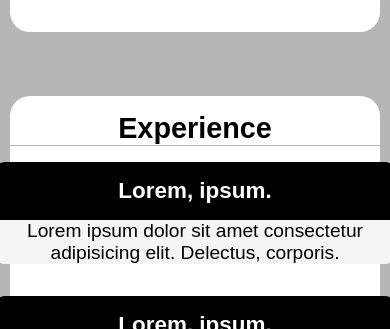
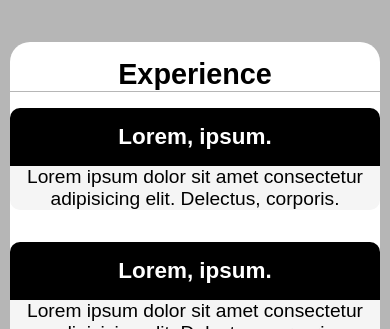
Before and after one commit to rambabu-patidar/rambabu-patidar.github.io, a plain HTML site: page index.html in a window 390 px wide. Shown: the part 771-1100 px from the top of the page. Drawn offline with Linux system fonts and the light colour scheme.

Commit message:
fix: overflow in mobile and remove header in small screens

```diff
--- a/index.html
+++ b/index.html
@@ -192,6 +192,18 @@
       background-color: white;
       border: .001px solid grey;
     }
+
+    @media screen and (max-width:475px) {
+
+      .social-sec li,
+      .exp {
+        width: 100%;
+      }
+
+      header {
+        display: none;
+      }
+    }
   </style>
 </head>
 
```
